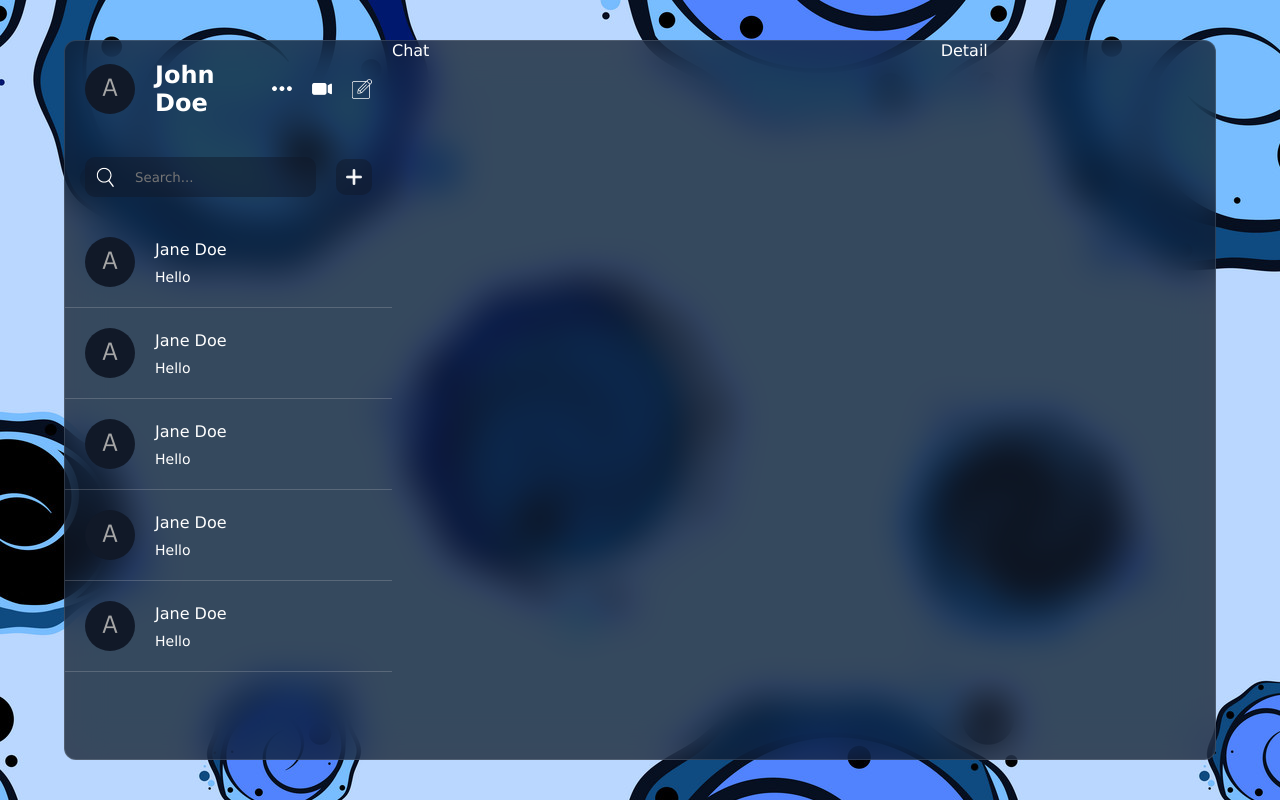
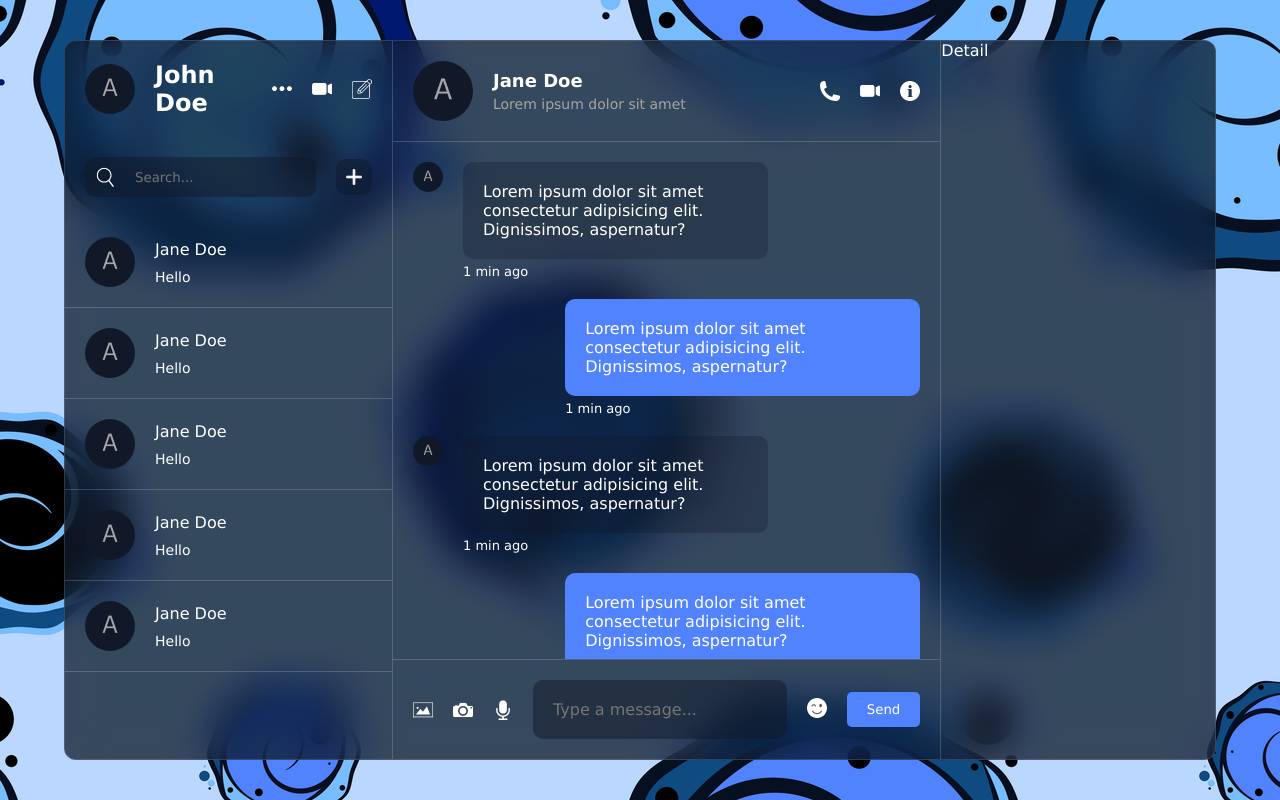
Before and after one commit to Anil-Kumar-TP/fullstack-chat-app, a React (Vite) app: page / in a window 1280 px wide. Built offline with nearby package versions, Linux system fonts and the light colour scheme.

Commit message:
Created the static layout for chat component and integrated emoji picker

```diff
--- a/package.json
+++ b/package.json
@@ -10,6 +10,7 @@
     "preview": "vite preview"
   },
   "dependencies": {
+    "emoji-picker-react": "^4.9.2",
     "react": "^18.2.0",
     "react-dom": "^18.2.0"
   },
--- a/src/components/chat/Chat.jsx
+++ b/src/components/chat/Chat.jsx
@@ -1,9 +1,90 @@
-import React from 'react'
+import React, { useState } from 'react'
 import './chat.css';
+import EmojiPicker from 'emoji-picker-react';
 
 const Chat = () => {
+  const [open, setOpen] = useState(false);
+  const [text, setText] = useState("");
+
+  const handleEmoji = (e) => {
+    setText((prev) => prev + e.emoji);
+    setOpen(false);
+  }
+
   return (
-    <div className='chat'>Chat</div>
+    <div className='chat'>
+      <div className="top">
+        <div className="user">
+          <img src="./avatar.png" alt="" />
+          <div className="texts">
+            <span>Jane Doe</span>
+            <p>Lorem ipsum dolor sit amet</p>
+          </div>
+        </div>
+        <div className="icons">
+          <img src="./phone.png" alt="" />
+          <img src="./video.png" alt="" />
+          <img src="./info.png" alt="" />
+        </div>
+      </div>
+      <div className="center">
+        <div className="message">
+          <img src="./avatar.png" alt="" />
+          <div className="texts">
+            <p>Lorem ipsum dolor sit amet consectetur adipisicing elit. Dignissimos, aspernatur?</p>
+            <span>1 min ago</span>
+          </div>
+        </div>
+        <div className="message own">
+          <div className="texts">
+            <p>Lorem ipsum dolor sit amet consectetur adipisicing elit. Dignissimos, aspernatur?</p>
+            <span>1 min ago</span>
+          </div>
+        </div>
+        <div className="message">
+          <img src="./avatar.png" alt="" />
+          <div className="texts">
+            <p>Lorem ipsum dolor sit amet consectetur adipisicing elit. Dignissimos, aspernatur?</p>
+            <span>1 min ago</span>
+          </div>
+        </div>
+        <div className="message own">
+          <div className="texts">
+            <p>Lorem ipsum dolor sit amet consectetur adipisicing elit. Dignissimos, aspernatur?</p>
+            <span>1 min ago</span>
+          </div>
+        </div>
+        <div className="message">
+          <img src="./avatar.png" alt="" />
+          <div className="texts">
+            <p>Lorem ipsum dolor sit amet consectetur adipisicing elit. Dignissimos, aspernatur?</p>
+            <span>1 min ago</span>
+          </div>
+        </div>
+        <div className="message own">
+          <div className="texts">
+            <img src="https://images.pexels.com/photos/106399/pexels-photo-106399.jpeg?auto=compress&cs=tinysrgb&w=600" alt="" />
+            <p>Lorem ipsum dolor sit amet consectetur adipisicing elit. Dignissimos, aspernatur?</p>
+            <span>1 min ago</span>
+          </div>
+        </div>
+      </div>
+      <div className="bottom">
+        <div className="icons">
+          <img src="./img.png" alt="" />
+          <img src="./camera.png" alt="" />
+          <img src="./mic.png" alt="" />
+        </div>
+        <input type="text" placeholder='Type a message...' value={text} onChange={(e) => setText(e.target.value)} />
+        <div className="emoji">
+          <img src="./emoji.png" alt="" onClick={() => setOpen((prev) => !prev)} />
+          <div className="picker">
+             <EmojiPicker open={open} onEmojiClick={handleEmoji} />
+          </div>
+        </div>
+        <button className='sendButton'>Send</button>
+      </div>
+    </div>
   )
 }
 
--- a/src/components/chat/chat.css
+++ b/src/components/chat/chat.css
@@ -1,3 +1,165 @@
 .chat{
     flex:2;
+    border-left: 1px solid #dddddd35;
+    border-right: 1px solid #dddddd35;
+    height: 100%;
+    display: flex;
+    flex-direction: column;
+
+    .top{
+        padding: 20px;
+        display: flex;
+        align-items: center;
+        justify-content: space-between;
+        border-bottom: 1px solid #dddddd35;
+
+        .user{
+            display: flex;
+            align-items: center;
+            gap: 20px;
+
+            img{
+                width: 60px;
+                height: 60px;
+                border-radius: 50%;
+                object-fit: cover;
+            }
+
+            .texts{
+                display: flex;
+                flex-direction: column;
+                gap: 5px;
+
+                span{
+                    font-size: 18px;
+                    font-weight: bold;
+                }
+
+                p{
+                    font-size: 14px;
+                    font-weight: 300;
+                    color: #a5a5a5;
+                }
+            }
+        }
+
+        .icons{
+            display: flex;
+            gap: 20px;
+
+            img{
+                width: 20px;
+                height: 20px;
+                cursor: pointer;
+            }
+        }
+    }
+
+    .center{
+        padding: 20px;
+        flex: 1;
+        display: flex;
+        flex-direction: column;
+        gap: 20px;
+        overflow: scroll;
+
+        .message{
+            max-width: 70%;
+            display: flex;
+            gap: 20px;
+
+            &.own{
+                align-self: flex-end;
+
+                .texts{
+                    p{
+                        background-color: #5183fe;
+                    }
+                }
+            }
+
+            img{
+                width: 30px;
+                height: 30px;
+                border-radius: 50%;
+                object-fit: cover;
+            }
+
+            .texts{
+                flex: 1;
+                display: flex;
+                flex-direction: column;
+                gap: 5px;
+
+                img{
+                    width: 100%;
+                    height: 300px;
+                    border-radius: 10px;
+                    object-fit: cover;
+                }
+
+                p{
+                    padding: 20px;
+                    background-color: rgba(17, 25, 40, 0.3);
+                    border-radius: 10px;
+                }
+
+                span{
+                    font-size: 13px;
+                }
+            }
+        }
+    }
+
+    .bottom{
+        padding: 20px;
+        display: flex;
+        align-items: center;
+        justify-content: space-between;
+        border-top: 1px solid #dddddd35;
+        gap: 20px;
+        margin-top: auto;
+
+        .icons{
+            display: flex;
+            gap: 20px;
+
+        }
+
+        img{
+            width: 20px;
+            height: 20px;
+            cursor: pointer;
+        }
+
+        input{
+            flex: 1;
+            background-color: rgba(17, 25, 40, 0.5);
+            border: none;
+            outline: none;
+            color: white;
+            padding: 20px;
+            border-radius: 10px;
+            font-size: 16px;
+        }
+
+        .emoji{
+            position: relative;
+
+            .picker{
+                position: absolute;
+                bottom: 50px;
+                left: 0;
+            }
+        }
+
+        .sendButton{
+            background-color: #5183fe;
+            color: white;
+            padding: 10px 20px;
+            border: none;
+            border-radius: 5px;
+            cursor: pointer;
+        }
+    }
 }
```
Also changed, not shown: 1 other file (tests, documents, lock files or other folders).
